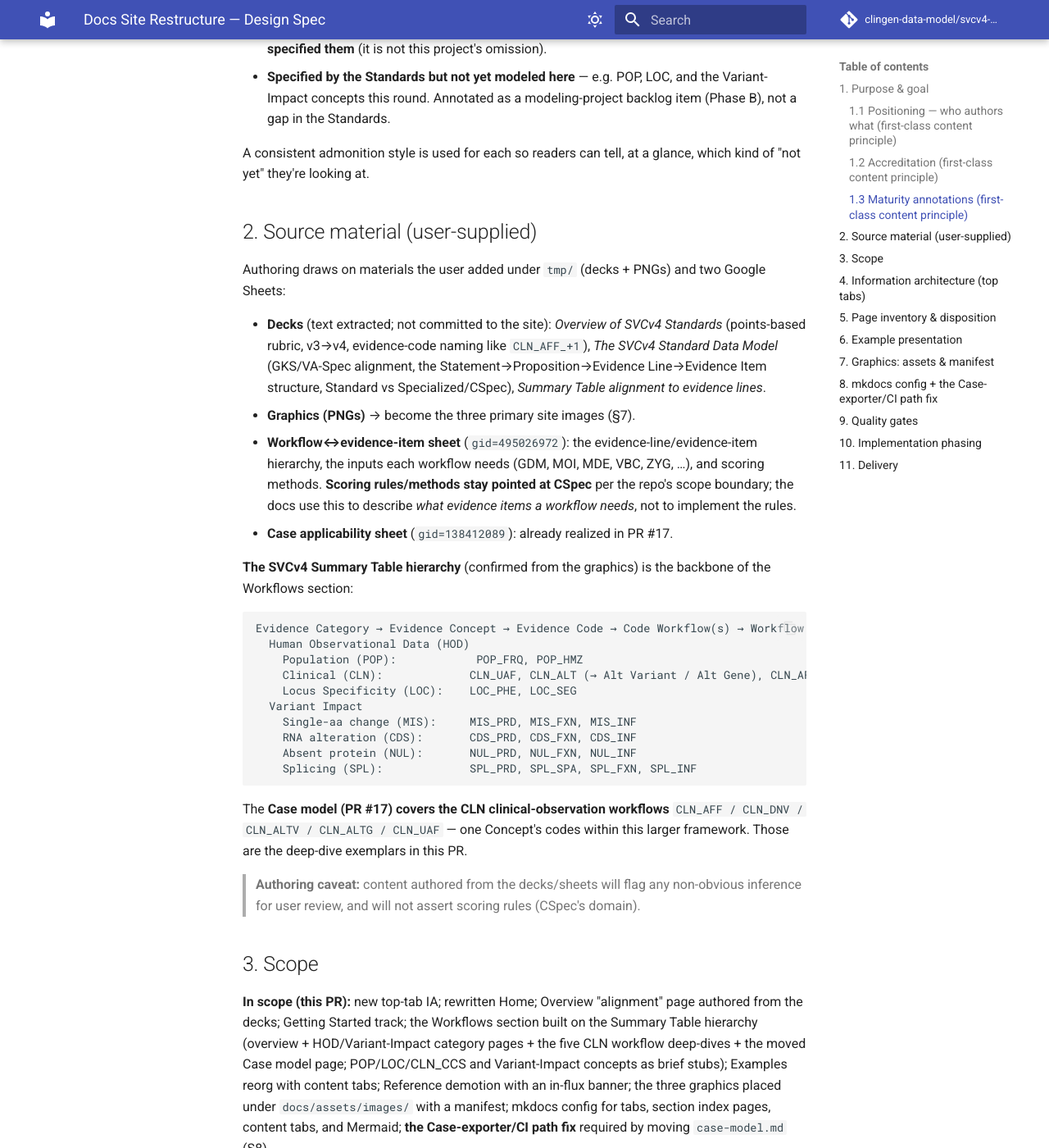
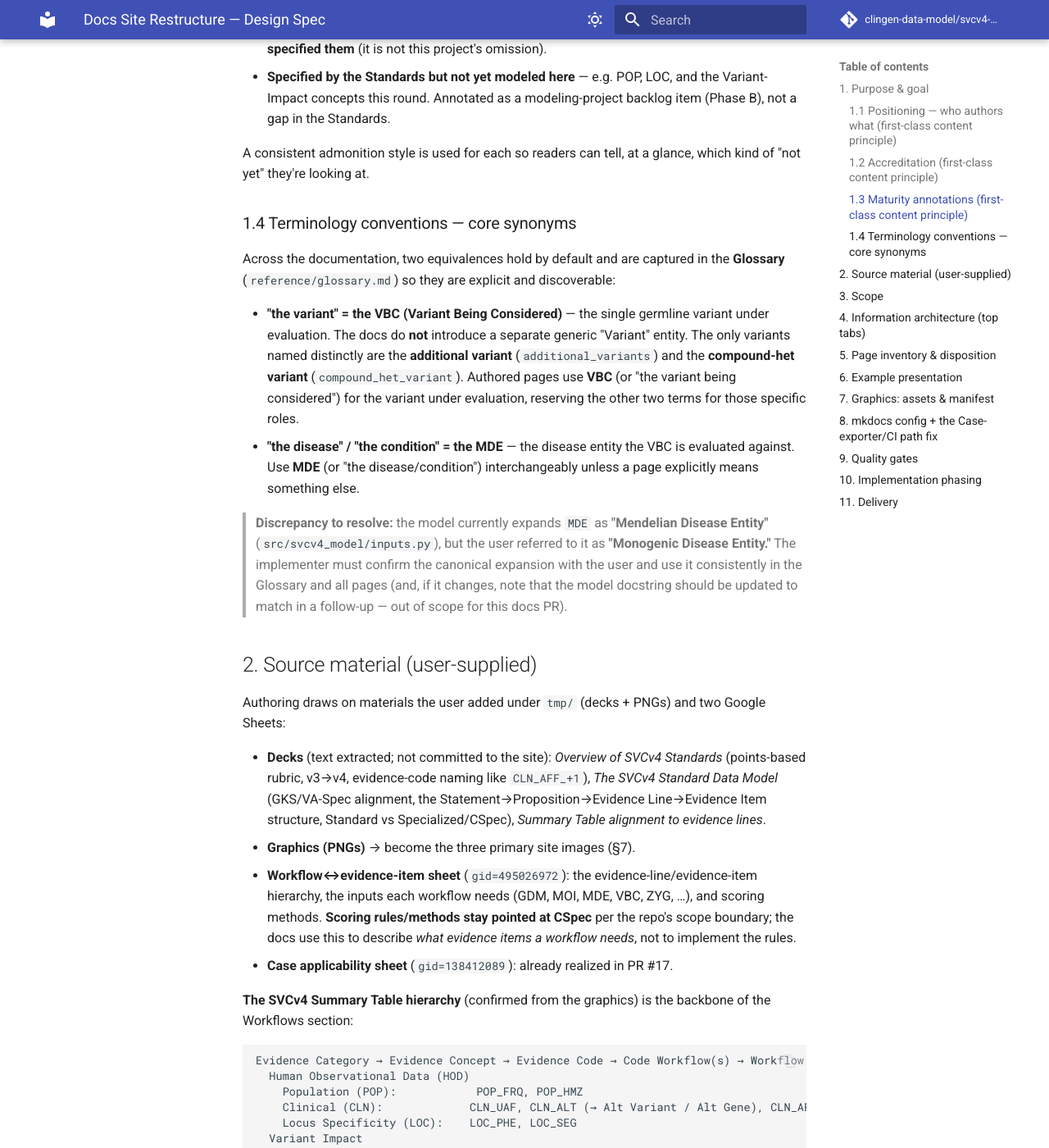
Before and after one commit to clingen-data-model/svcv4-model, an MkDocs documentation site: the page built from docs/superpowers/specs/2026-06-11-docs-restructure-design.md, in a window 1280 px wide and 1400 px high, scrolled down 2172 px. Shown: the whole window at 82% size. Built offline with MkDocs 1.6.1 and Material for MkDocs 9.7.7, drawn with Linux system fonts in a browser that asks for light colours; comment, search, counter and statistics services are not loaded; some of the changed text lies outside the part shown.

Commit message:
docs: spec — fix CLN_CCS scope wording; add core terminology synonyms
- Stop conflating CLN_CCS (not-yet-specified by the WG) with the stub concepts
  (POP/LOC/Variant-Impact, specified-but-not-modeled) in §3/§10, per §1.3.
- Add §1.4 terminology conventions: "the variant" = VBC (except additional /
  compound-het variant); "the disease/condition" = MDE. Flags the MDE expansion
  discrepancy (Mendelian vs Monogenic) for the user to resolve.

Co-Authored-By: Claude Opus 4.8 (1M context) <noreply@anthropic.com>

```diff
--- a/docs/superpowers/specs/2026-06-11-docs-restructure-design.md
+++ b/docs/superpowers/specs/2026-06-11-docs-restructure-design.md
@@ -92,6 +92,29 @@ covered, and never conflate them:
 A consistent admonition style is used for each so readers can tell, at a glance,
 which kind of "not yet" they're looking at.
 
+### 1.4 Terminology conventions — core synonyms
+
+Across the documentation, two equivalences hold by default and are captured in the
+**Glossary** (`reference/glossary.md`) so they are explicit and discoverable:
+
+- **"the variant" = the VBC (Variant Being Considered)** — the single germline
+  variant under evaluation. The docs do **not** introduce a separate generic
+  "Variant" entity. The only variants named distinctly are the **additional
+  variant** (`additional_variants`) and the **compound-het variant**
+  (`compound_het_variant`). Authored pages use **VBC** (or "the variant being
+  considered") for the variant under evaluation, reserving the other two terms
+  for those specific roles.
+- **"the disease" / "the condition" = the MDE** — the disease entity the VBC is
+  evaluated against. Use **MDE** (or "the disease/condition") interchangeably
+  unless a page explicitly means something else.
+
+> **Discrepancy to resolve:** the model currently expands `MDE` as **"Mendelian
+> Disease Entity"** (`src/svcv4_model/inputs.py`), but the user referred to it as
+> **"Monogenic Disease Entity."** The implementer must confirm the canonical
+> expansion with the user and use it consistently in the Glossary and all pages
+> (and, if it changes, note that the model docstring should be updated to match in
+> a follow-up — out of scope for this docs PR).
+
 ## 2. Source material (user-supplied)
 
 Authoring draws on materials the user added under `tmp/` (decks + PNGs) and two
@@ -139,17 +162,20 @@ this larger framework. Those are the deep-dive exemplars in this PR.
 **In scope (this PR):** new top-tab IA; rewritten Home; Overview "alignment"
 page authored from the decks; Getting Started track; the Workflows section built
 on the Summary Table hierarchy (overview + HOD/Variant-Impact category pages +
-the five CLN workflow deep-dives + the moved Case model page; POP/LOC/CLN_CCS and
-Variant-Impact concepts as brief stubs); Examples reorg with content tabs;
+the five CLN workflow deep-dives + the moved Case model page; POP/LOC and
+Variant-Impact concepts as brief stubs, with CLN_CCS shown-but-flagged on the CLN
+overview as not-yet-specified by the WG — see §1.3); Examples reorg with content tabs;
 Reference demotion with an in-flux banner; the three graphics placed under
 `docs/assets/images/` with a manifest; mkdocs config for tabs, section index
 pages, content tabs, and Mermaid; **the Case-exporter/CI path fix** required by
 moving `case-model.md` (§8).
 
 **Out of scope / deferred (Phase B):** deep per-data-point workflow nuance and
-scoring narrative; full build-out of POP, LOC, CLN_CCS, and the Variant-Impact
-concepts; per-workflow worked examples and downloadable JSON beyond the existing
-one; committing the source decks; any data-model/schema change.
+scoring narrative; full build-out of POP, LOC, and the Variant-Impact concepts
+(and a full CLN_CCS page only if/when the SVCv4 WG specifies it — a different
+reason than the others, per §1.3); per-workflow worked examples and downloadable
+JSON beyond the existing one; committing the source decks; any data-model/schema
+change.
 
 ## 4. Information architecture (top tabs)
 
@@ -297,7 +323,8 @@ Examples reorg; Reference moves with in-flux banner; the three graphics + manife
 Mermaid data-model + rubric; strict build green.
 
 **Later (Phase B, separate PR):** deep per-data-point workflow nuance; full
-POP/LOC/CLN_CCS and Variant-Impact concept pages; per-workflow examples +
+POP/LOC and Variant-Impact concept pages (and CLN_CCS once the WG specifies
+it — §1.3); per-workflow examples +
 downloadable JSON; optional polished deck figures.
 
 ## 11. Delivery
```
